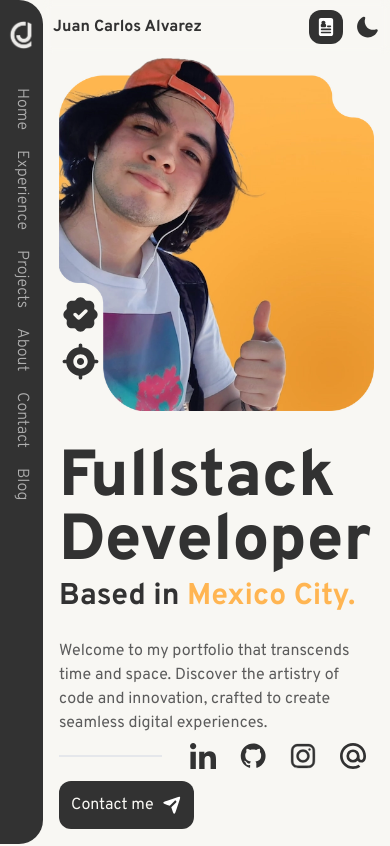
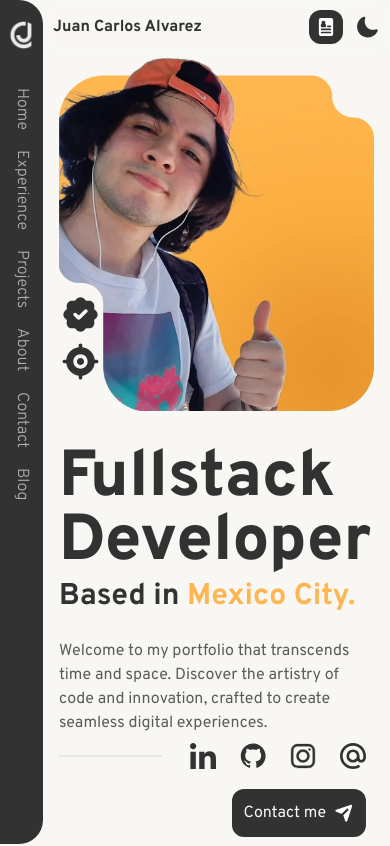
Before and after one commit to AlvarezMar/Portfolio-V2, a React (Vite) app: page / in a window 390 px wide. Shown: the top 846 px of the page. Built offline with nearby package versions, Linux system fonts and the light colour scheme.

Commit message:
fix(views): resize components for responsiveness

```diff
--- a/src/components/TechStack.tsx
+++ b/src/components/TechStack.tsx
@@ -10,7 +10,7 @@ function TechStack(){
                 <div key={tech.section}>
                     <h2 className="font-bold text-lg text-center">{tech.section}</h2>
 
-                    <div className="grid grid-cols-3 grid-rows-3 gap-1 lg:gap-2 border-container dark:border-container_dark border-[3px] rounded-3xl p-2.5 lg:p-4 w-[6.6rem] lg:w-48 mx-auto">
+                    <div className="grid grid-cols-3 grid-rows-3 gap-1 lg:gap-2 border-container dark:border-container_dark border-[3px] rounded-3xl p-2.5 lg:p-4 w-[6.35rem] lg:w-48 mx-auto">
                         {tech.sectionTech.map((section) => (
                             <img src={section.tech} alt={`${section.name} logo`} key={section.name} data-tooltip-id={section.name}/>
                         ))}
--- a/src/views/Contact.tsx
+++ b/src/views/Contact.tsx
@@ -15,7 +15,7 @@ function Contact(){
 
     return (
         <>
-        <section className="max-w-[1200px] mx-auto text-center px-4 my-64" id="Contact">
+        <section className="max-w-[1200px] mx-auto text-center px-4 my-52 lg:my-64" id="Contact">
 
             <div className="mb-6">
                 <h1 className="text-7xl lg:text-8xl font-bold">Contact<span className="text-accent">.</span></h1>
--- a/src/views/Home.tsx
+++ b/src/views/Home.tsx
@@ -29,9 +29,12 @@ function Home(){
                     <hr className="w-full border-t-2 dark:border-hr_dark"/>
                 </div>
 
-                <a href="#Contact" className="inline-flex gap-2 bg-primary text-background p-3 rounded-xl mt-1 hover:scale-105 border-transparent transition-all">Contact me
-                    <img src={send} alt="Send icon to send a new email" width="20px" />
-                </a>
+                <div className="flex justify-end">
+                    <a href="#Contact" className="inline-flex gap-2 bg-primary text-background p-3 rounded-xl mt-3 lg:mt-1 mr-2 hover:scale-105 transition-all">Contact me
+                        <img src={send} alt="Send icon to send a new email" width="20px"/>
+                    </a>
+
+                </div>
 
             </div>
 
```
